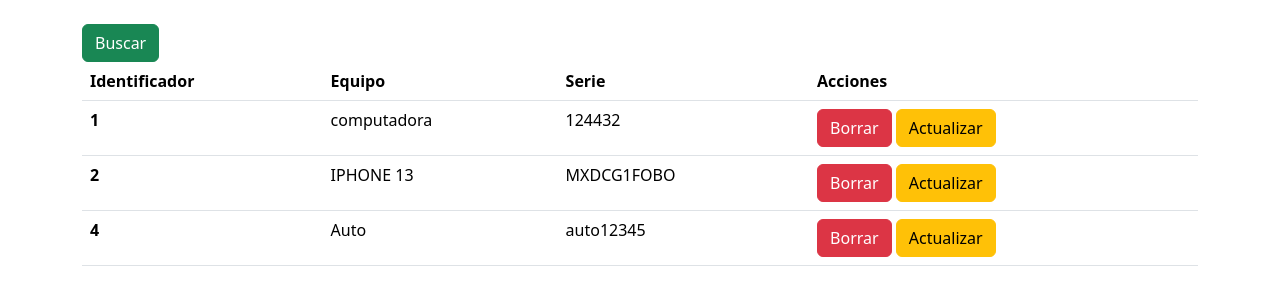
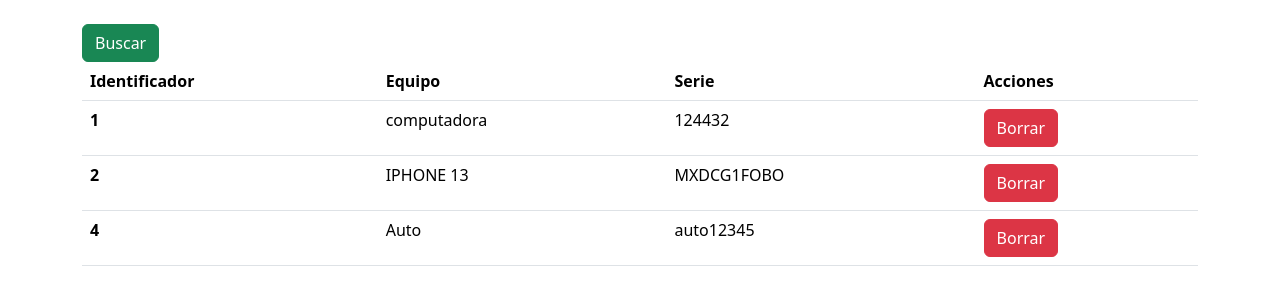
Before and after one commit to diegom200/Entrega-Final-Parcial, a Django app: page /entrega_final/lista_equipos/ in a window 1280 px wide. Shown: the part 118-423 px from the top of the page. Run offline with Django 4.2, Linux system fonts and the light colour scheme; data comes from the database, SQL or seed files in the repository; both versions use the stored data as it was after the commit; some libraries are stand-ins or nearby versions.

Commit message:
actualizacion4
se quito la funcion de actualizar

```diff
--- a/entrega_final/templates/plantillas_final/lista_clientes.html
+++ b/entrega_final/templates/plantillas_final/lista_clientes.html
@@ -37,9 +37,7 @@
 
                     <td>
                       {% url 'borrar_cliente' identificador=p.id as borrar_cliente_url %}
-                      {% url 'actualizar_cliente' identificador=p.id as actualizar_cliente_url %}
                       {% bootstrap_button "Borrar" size="sm" button_class="btn-danger" button_type="link" href=borrar_cliente_url %}
-                      {% bootstrap_button "Actualizar" size="sm" button_class="btn-warning" button_type="link" href=actualizar_cliente_url %}
 
                     </td>
                 </tr>
--- a/entrega_final/templates/plantillas_final/lista_contactos.html
+++ b/entrega_final/templates/plantillas_final/lista_contactos.html
@@ -37,9 +37,7 @@
 
                     <td>
                       {% url 'borrar_contacto' identificador=p.id as borrar_contacto_url %}
-                      {% url 'actualizar_contacto' identificador=p.id as actualizar_contacto_url %}
                       {% bootstrap_button "Borrar" size="sm" button_class="btn-danger" button_type="link" href=borrar_contacto_url %}
-                      {% bootstrap_button "Actualizar" size="sm" button_class="btn-warning" button_type="link" href=actualizar_contacto_url %}
 
                     </td>
                 </tr>
--- a/entrega_final/templates/plantillas_final/lista_equipos.html
+++ b/entrega_final/templates/plantillas_final/lista_equipos.html
@@ -37,9 +37,7 @@
 
                     <td>
                       {% url 'borrar_equipo' identificador=p.id as borrar_equipo_url %}
-                      {% url 'actualizar_equipo' identificador=p.id as actualizar_equipo_url %}
                       {% bootstrap_button "Borrar" size="sm" button_class="btn-danger" button_type="link" href=borrar_equipo_url %}
-                      {% bootstrap_button "Actualizar" size="sm" button_class="btn-warning" button_type="link" href=actualizar_equipo_url %}
 
                     </td>
                 </tr>
--- a/entrega_final/urls.py
+++ b/entrega_final/urls.py
@@ -12,9 +12,6 @@ urlpatterns = [
     path('buscar_cliente/', views.buscar_cliente, name='buscar_cliente'),
     path('buscar_contacto/', views.buscar_contacto, name='buscar_contacto'),
     path('buscar_equipo/', views.buscar_equipo, name='buscar_equipo'),
-    path('actualizar_cliente/<identificador>', views.actualizar_cliente, name='actualizar_cliente'),
-    path('actualizar_contacto/<identificador>', views.actualizar_contacto, name='actualizar_contacto'),
-    path('actualizar_equipo/<identificador>', views.actualizar_equipo, name='actualizar_equipo'),
     path('cliente/', views.cliente, name='cliente'),
     path('contacto/', views.contacto, name='contacto'),
     path('equipo/', views.equipo, name='equipo'),
@@ -28,5 +25,4 @@ urlpatterns = [
     path('register', views.register, name = 'register'),
     path('logout', LogoutView.as_view(template_name='plantillas_final/logout.html'), name='logout'),
 
-
 ]
--- a/entrega_final/views.py
+++ b/entrega_final/views.py
@@ -129,15 +129,6 @@ def buscar_equipo(request):
         form_busqueda = BuscarClienteForm()
         return render(request, 'plantillas_final/buscar_equipo.html', {"form_busqueda": form_busqueda})
 
-def actualizar_cliente(request, identificador):
-    pass
-
-def actualizar_contacto(request, identificador):
-    pass
-
-def actualizar_equipo(request, identificador):
-    pass
-
 def index_cliente(request):
     return render(request, 'plantillas_final/index_cliente.html')
 
```
Also changed, not shown: db.sqlite3.
